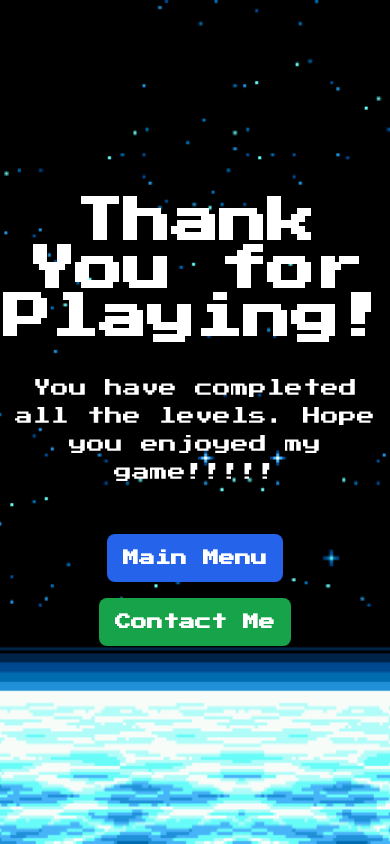
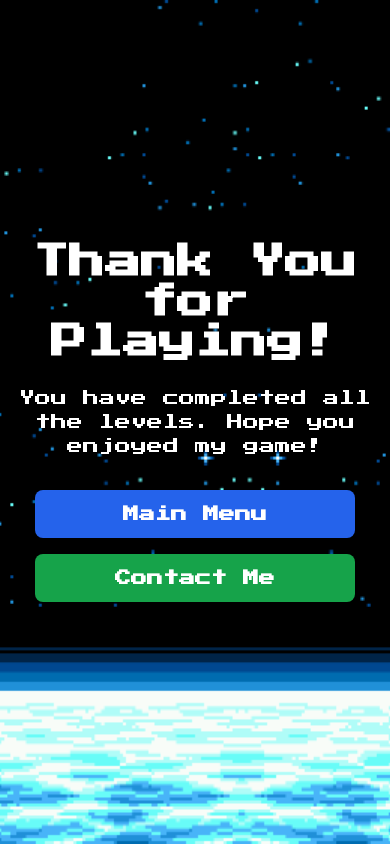
Before and after one commit to CarlosPantin/ArPortfolio, a Next.js app: page /thank-you in a window 390 px wide. Built offline with nearby package versions, Linux system fonts and the light colour scheme.

Commit message:
Button Changes

```diff
--- a/src/app/globals.css
+++ b/src/app/globals.css
@@ -1,4 +1,4 @@
-@import url('https://fonts.googleapis.com/css2?family=Press+Start+2P&display=swap');
+@import url("https://fonts.googleapis.com/css2?family=Press+Start+2P&display=swap");
 
 @tailwind base;
 @tailwind components;
@@ -29,7 +29,19 @@
   transition: transform 0.5s ease;
 }
 
-
 .animate-flame {
   animation: flame 0.5s infinite;
 }
+
+@keyframes expandLine {
+  0% {
+    width: 0%;
+  }
+  100% {
+    width: 100%;
+  }
+}
+
+.animate-expandLine {
+  animation: expandLine 0.5s ease-in-out forwards;
+}
--- a/src/app/myprojects/page.tsx
+++ b/src/app/myprojects/page.tsx
@@ -209,9 +209,11 @@ export default function RPGFlippableCards() {
 
       <button
         onClick={handleFinishGame}
-        className="mt-12 bg-green-600 hover:bg-green-700 text-white font-semibold py-3 px-6 rounded-lg transition-all duration-300"
+        className="relative overflow-hidden mt-16 bg-gradient-to-r from-purple-500 to-indigo-600 text-white font-semibold py-4 px-10 rounded-full shadow-lg transform transition-all duration-300 ease-in-out hover:scale-110 hover:shadow-2xl group"
       >
         Finish Game
+        <span className="absolute bottom-0 left-0 w-full h-1 bg-yellow-400 scale-x-0 group-hover:scale-x-100 transition-all duration-500 ease-in-out origin-left"></span>
+        <span className="absolute inset-0 border-2 border-transparent rounded-full group-hover:border-yellow-400 transition-all duration-500 ease-in-out"></span>
       </button>
     </div>
   );
--- a/src/app/thank-you/page.tsx
+++ b/src/app/thank-you/page.tsx
@@ -6,7 +6,7 @@ import Link from "next/link";
 export default function ThankYouPage() {
   return (
     <div
-      className="flex flex-col items-center justify-center min-h-screen bg-cover bg-center text-white"
+      className="flex flex-col items-center justify-center min-h-screen bg-cover bg-center text-white px-4 sm:px-6 md:px-8"
       style={{ backgroundImage: "url(/images/bg4.png)" }}
     >
       <motion.div
@@ -15,24 +15,24 @@ export default function ThankYouPage() {
         transition={{ duration: 1 }}
         className="text-center"
       >
-        <h1 className="text-5xl sm:text-6xl md:text-7xl font-bold mb-8">
+        <h1 className="text-4xl sm:text-5xl md:text-6xl font-bold mb-6 sm:mb-8">
           Thank You for Playing!
         </h1>
-        <p className="text-lg sm:text-xl md:text-2xl mb-12">
-          You have completed all the levels. Hope you enjoyed my game!!!!!
+        <p className="text-base sm:text-lg md:text-xl mb-8 sm:mb-12">
+          You have completed all the levels. Hope you enjoyed my game!
         </p>
 
-        <div className="flex flex-col gap-4">
+        <div className="flex flex-col gap-4 sm:gap-6">
           <Link
             href="/"
-            className="bg-blue-600 hover:bg-blue-700 text-white font-semibold py-3 px-4 max-w-xs mx-auto rounded-lg transition-all duration-300"
+            className="bg-blue-600 hover:bg-blue-700 text-white font-semibold py-3 px-4 w-full sm:w-auto max-w-xs mx-auto rounded-lg transition-all duration-300"
           >
             Main Menu
           </Link>
 
           <Link
             href="/contact"
-            className="bg-green-600 hover:bg-green-700 text-white font-semibold py-3 px-4 max-w-xs mx-auto rounded-lg transition-all duration-300"
+            className="bg-green-600 hover:bg-green-700 text-white font-semibold py-3 px-4 w-full sm:w-auto max-w-xs mx-auto rounded-lg transition-all duration-300"
           >
             Contact Me
           </Link>
```
Lines whose indentation alone changed are shown as unchanged.
